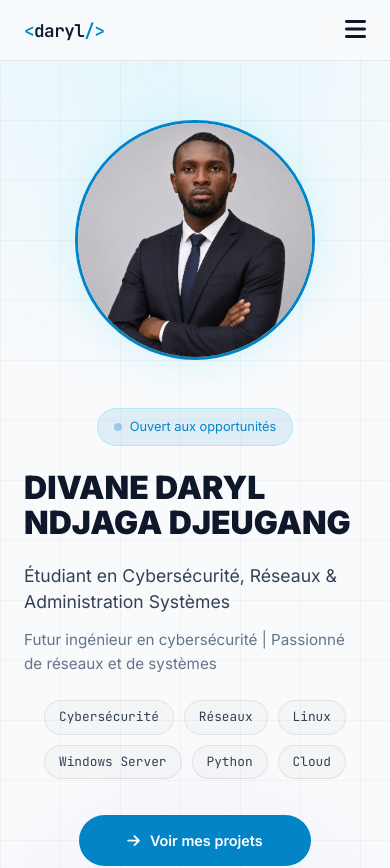
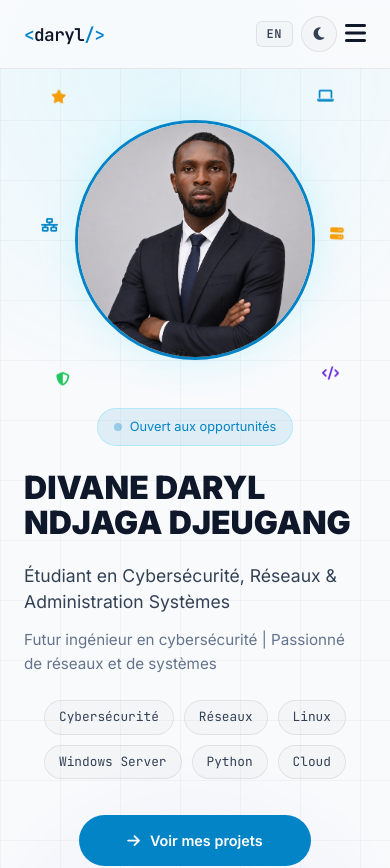
Before and after one commit to daryldjeugang-dot/Portfolio_Divane, a React (Vite) app: page / in a window 390 px wide. Shown: the top 868 px of the page. Built offline with nearby package versions, Linux system fonts and the light colour scheme.

Commit message:
Responsiv

```diff
--- a/src/components/Hero.css
+++ b/src/components/Hero.css
@@ -176,7 +176,7 @@
   .hero-text { display: flex; flex-direction: column; align-items: center; max-width: none; padding-right: 0; }
   .hero-image { position: static; transform: none; }
   .hero-image-wrapper img { width: 240px; height: 240px; }
-  .float-icon { display: none; }
+  .float-icon { display: inline-block !important; font-size: 0.85rem !important; }
   .hero-subtitle, .hero-meta { max-width: none; }
   .hero-tags { justify-content: center; }
   .hero-buttons { justify-content: center; }
--- a/src/components/Navbar.css
+++ b/src/components/Navbar.css
@@ -103,6 +103,12 @@ nav .container {
   color: var(--accent);
 }
 
+.nav-actions {
+  display: flex;
+  align-items: center;
+  gap: 8px;
+}
+
 .nav-toggle {
   display: none;
   background: none;
--- a/src/components/Navbar.jsx
+++ b/src/components/Navbar.jsx
@@ -55,25 +55,23 @@ export default function Navbar() {
         <button className="nav-logo" onClick={() => scrollTo('home')}>
           &lt;<span>daryl</span>/&gt;
         </button>
-        <button className="nav-toggle" onClick={() => setOpen(o => !o)} aria-label="Menu">
-          <i className={`fas fa-${open ? 'times' : 'bars'}`} />
-        </button>
+        <div className="nav-actions">
+          <button className="lang-toggle-btn" onClick={toggleLang} aria-label="Toggle language">
+            {lang === 'fr' ? 'EN' : 'FR'}
+          </button>
+          <button className="theme-toggle-btn" onClick={toggleTheme} aria-label={lang === 'fr' ? 'Basculer le thème' : 'Toggle theme'}>
+            <i className={`fas fa-${theme === 'dark' ? 'sun' : 'moon'}`} />
+          </button>
+          <button className="nav-toggle" onClick={() => setOpen(o => !o)} aria-label="Menu">
+            <i className={`fas fa-${open ? 'times' : 'bars'}`} />
+          </button>
+        </div>
         <ul className={`nav-links ${open ? 'active' : ''}`}>
           {links.map(l => (
             <li key={l.id}>
               <a href={`#${l.id}`} className={active === l.id ? 'active' : ''} onClick={(e) => { e.preventDefault(); scrollTo(l.id) }}>{l.label}</a>
             </li>
           ))}
-          <li>
-            <button className="lang-toggle-btn" onClick={toggleLang} aria-label="Toggle language">
-              {lang === 'fr' ? 'EN' : 'FR'}
-            </button>
-          </li>
-          <li>
-            <button className="theme-toggle-btn" onClick={toggleTheme} aria-label={lang === 'fr' ? 'Basculer le thème' : 'Toggle theme'}>
-              <i className={`fas fa-${theme === 'dark' ? 'sun' : 'moon'}`} />
-            </button>
-          </li>
         </ul>
       </div>
     </nav>
```
